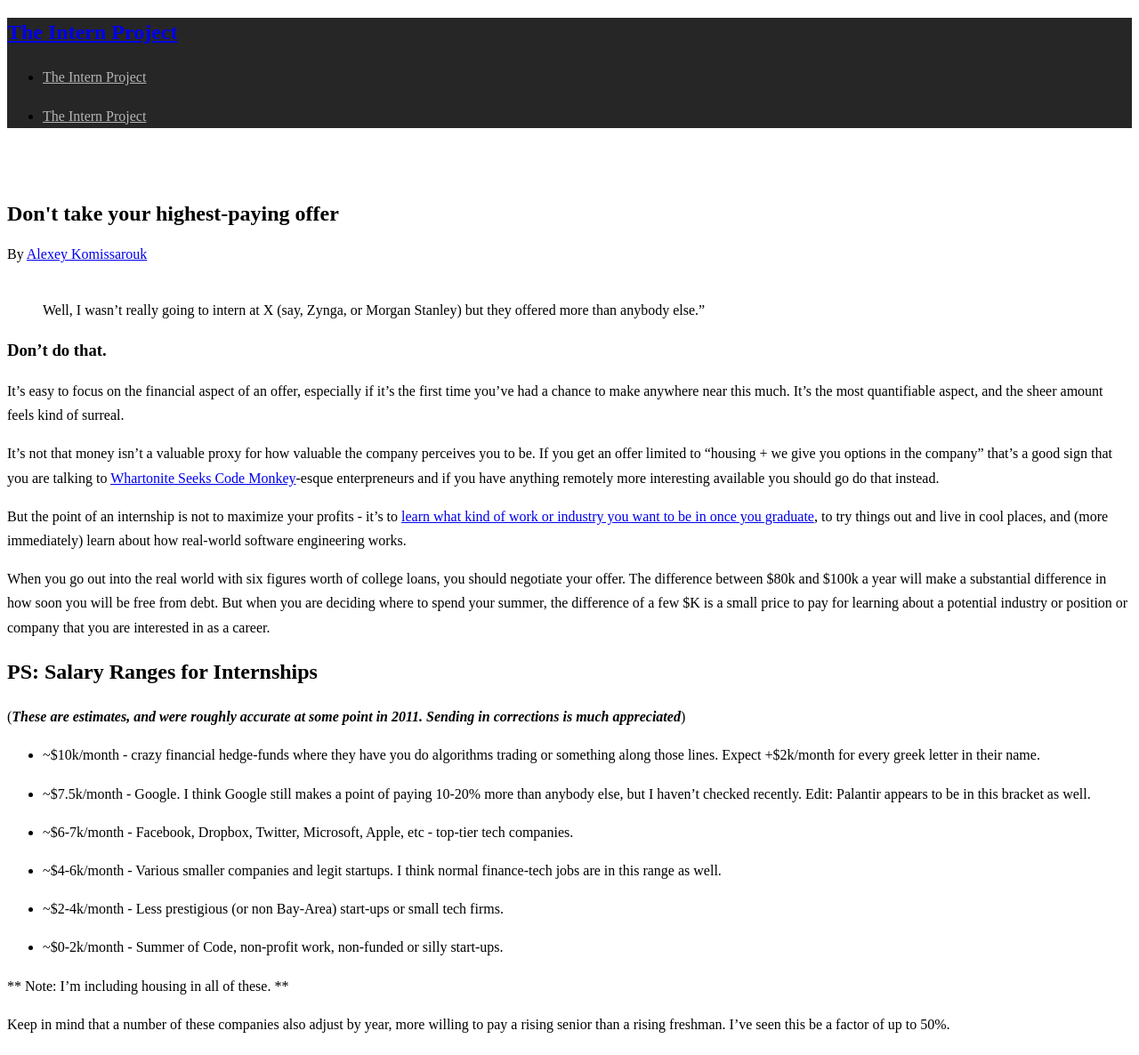
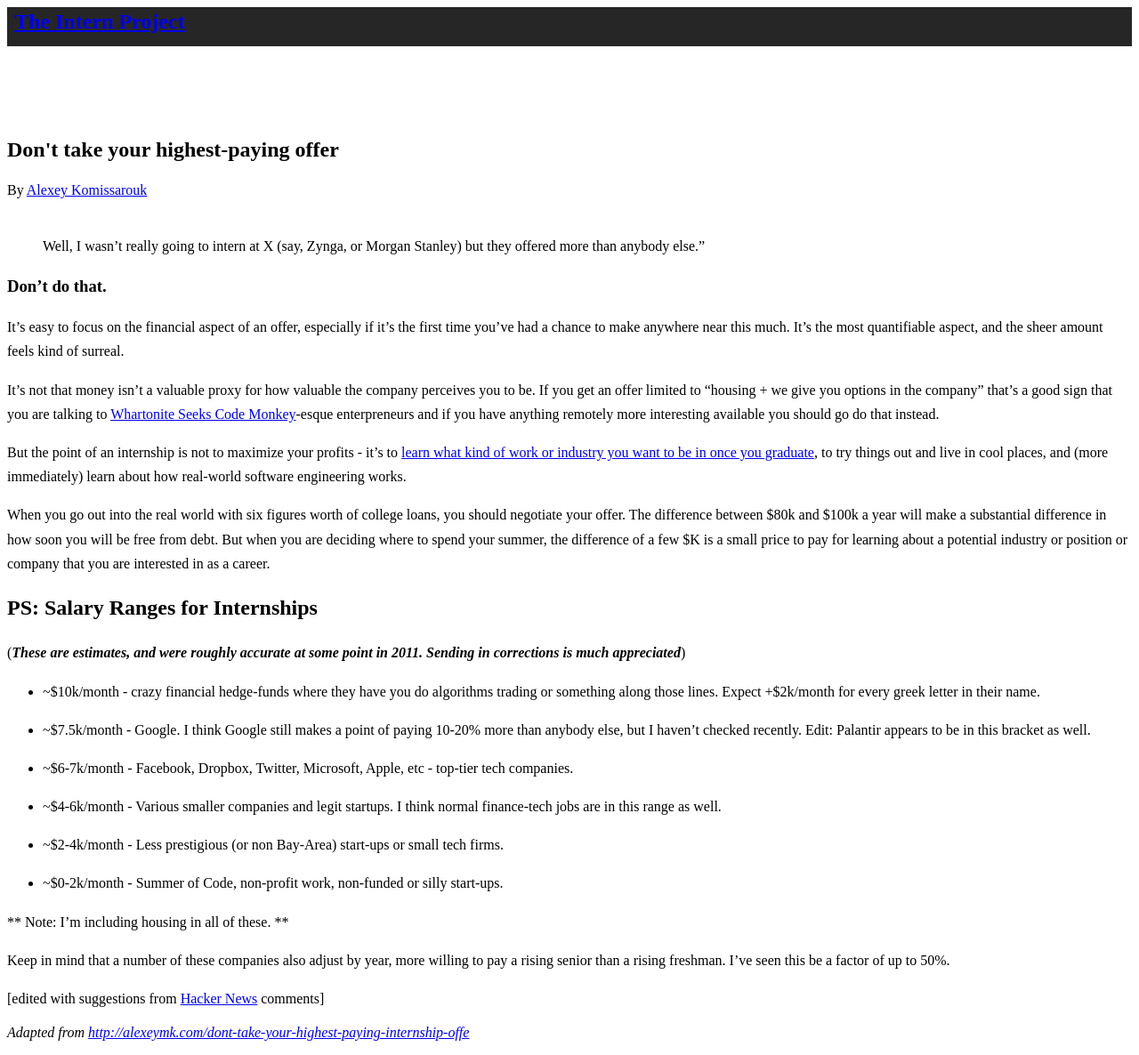
Before and after one commit to The-Intern-Project/site, a Jekyll site: the page built from _posts/2013-03-23-dont-take-your-highest-paying-offer.md, in a window 1280 px wide. Shown: the part 108-1294 px from the top of the page at 89% size. Built offline with Jekyll 4.4.1, drawn with Linux system fonts in a browser that asks for light colours; Markdown is read by kramdown in place of the engine named in the settings; grey boxes are pictures that could not be loaded.

Commit message:
cleaning up tall bar in article, looks OK but not great

```diff
--- a/_layouts/article.html
+++ b/_layouts/article.html
@@ -69,12 +69,22 @@ h1, h2, h3, h4, h5 {
 	background-color:#262626;
 	background-image:none;
 	border-color:#000000;
+    min-height: 44px;
+}
+.topBar h1 {
+    margin: 8px;
 }
 nav.mainMenu ul li a{
 	color:#b5b5b5;
 }
 nav.mainMenu ul li a:hover,nav.mainMenu ul li.active a{
 	color:#CC6633;
+}
+
+.titleBar {
+    padding-top: 40px;
+    margin-top: 40px;
+
 }
 
 
@@ -96,45 +106,18 @@ nav.mainMenu ul li a:hover,nav.mainMenu ul li.active a{
 
 <section class="topBar normal-menu" id="top">
 	<div class="container">
-
-
-		<a href="http://themes.webcreations907.com/ninezeroseven/option-one/">
-			<h1 class="hide-text">The Intern Project</h1>
+		<a href="/">
+			<h1>The Intern Project</h1>
 		</a>
 
-		<nav class="mainMenu">
-			<ul id="main-menu" class="menu"><li id="menu-item-27" class="menu-item menu-item-type-custom menu-item-object-custom menu-item-27"><a href="/">The Intern Project</a></li>
-<!--<li id="menu-item-151" class="menu-item menu-item-type-post_type menu-item-object-page-sections menu-item-151"><a href="/#recent-works">Works</a></li>-->
-<!--
-<li id="menu-item-150" class="menu-item menu-item-type-post_type menu-item-object-page-sections menu-item-150"><a href="http://themes.webcreations907.com/ninezeroseven/option-one/#services">Services</a></li>
-<li id="menu-item-149" class="menu-item menu-item-type-post_type menu-item-object-page-sections menu-item-149"><a href="http://themes.webcreations907.com/ninezeroseven/option-one/#gallery">Portfolio</a></li>
-<li id="menu-item-148" class="menu-item menu-item-type-post_type menu-item-object-page-sections menu-item-148"><a href="http://themes.webcreations907.com/ninezeroseven/option-one/#blog">Blog</a></li>
--->
-<!--<li id="menu-item-147" class="menu-item menu-item-type-post_type menu-item-object-page-sections menu-item-147"><a href="#contact">Contact</a></li>-->
-			</ul>
-
-
-			<ul id="subMenu" class="menu"><li id="menu-item-27" class="menu-item menu-item-type-custom menu-item-object-custom menu-item-27"><a href="/">The Intern Project</a></li>
-			</ul>
-		</nav>
-
-		<!-- DROP DOWN MENU -->
-<!--
-		<select size="1" id="subMenu" name="subMenu">
-			<option selected="selected" value="">Menu</option>
-
-		</select>
--->
-		<!-- DROP DOWN ENDS -->
-
-	</div> <!-- ./container -->
+			</div> <!-- ./container -->
 </section> <!-- ./topBar -->
 
 <!-- ENDS TOP BAR -->
 
 
 
-<section class="blog alternate-bg2" style="margin-top:80px;">
+<section class="blog alternate-bg2">
 	<div class="container">
 
 
```
